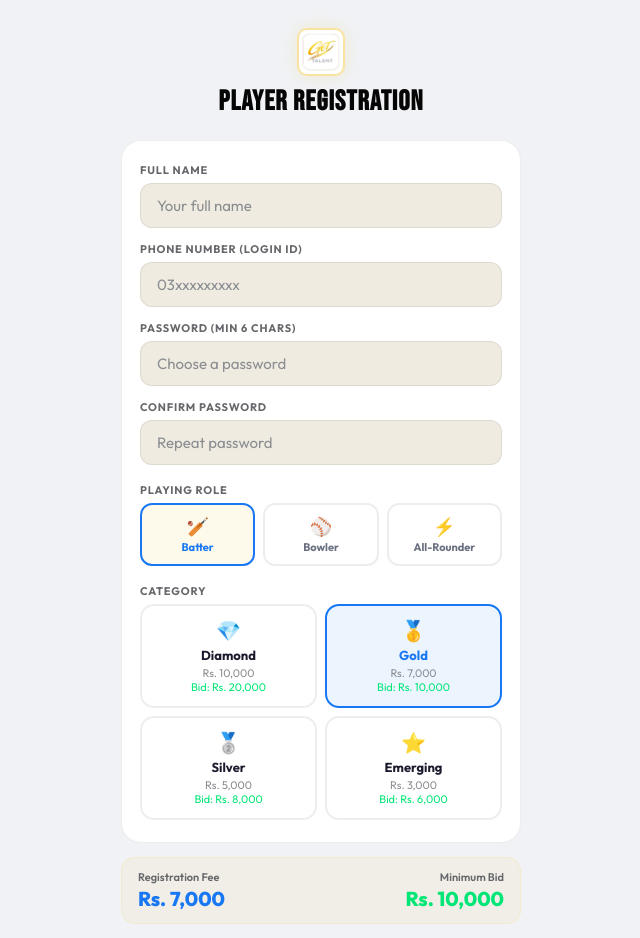
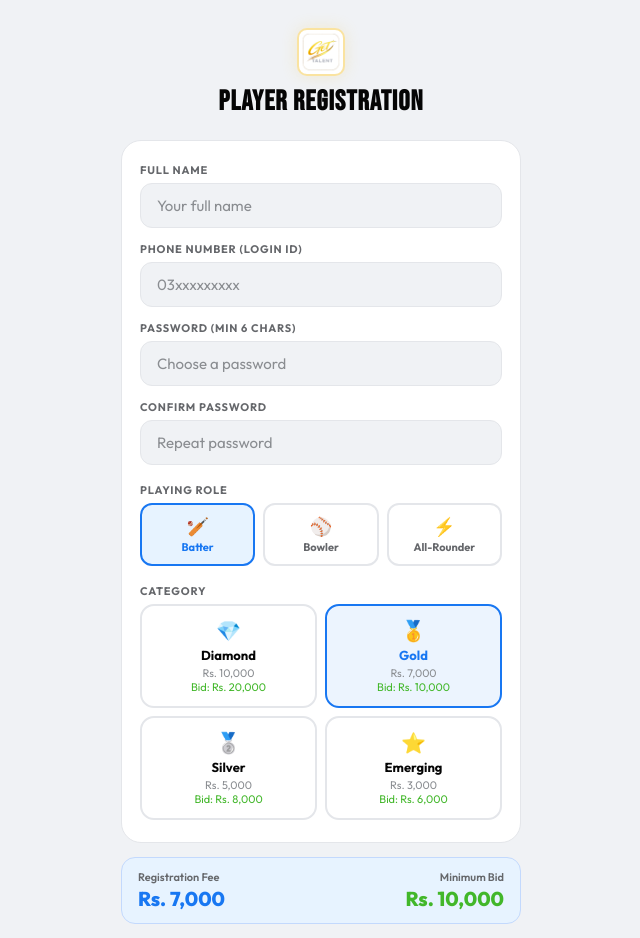
Before and after one commit to umerhayat93/Get-Talent, a React (Vite) app in the folder frontend/: page /register/player in a window 1280 px wide. Shown: the top 938 px of the page, without its empty margins (319-959 px from the left). Built offline with nearby package versions, Linux system fonts and the light colour scheme; no server answers.

Commit message:
Update RegisterPlayerPage.jsx

```diff
--- a/frontend/src/pages/RegisterPlayerPage.jsx
+++ b/frontend/src/pages/RegisterPlayerPage.jsx
@@ -4,6 +4,7 @@ import toast from 'react-hot-toast';
 import api from '../utils/api';
 import GTLogo from '../components/common/GTLogo';
 import PaymentModal from '../components/common/PaymentModal';
+import { useAuthStore } from '../store/authStore';
 
 const CATS = [
   { name: 'Diamond', fee: 10000, minBid: 20000, icon: '💎', color: '#40a9ff' },
@@ -18,8 +19,9 @@ const SKILLS = [
 ];
 
 export default function RegisterPlayerPage() {
-  const navigate = useNavigate();
-  const [step, setStep] = useState('form'); // 'form' | 'success'
+  const navigate  = useNavigate();
+  const setAuth   = useAuthStore(s => s.setAuth);
+  const [step, setStep] = useState('form');
   const [loading, setLoading] = useState(false);
   const [showPayment, setShowPayment] = useState(false);
   const [form, setForm] = useState({ name: '', phone: '', password: '', confirm: '', skill: 'Batter', category: 'Gold' });
@@ -47,13 +49,17 @@ export default function RegisterPlayerPage() {
     if (!validate()) return;
     setLoading(true);
     try {
-      await api.post('/auth/register/player', {
+      const { data } = await api.post('/auth/register/player', {
         name: form.name.trim(),
         phone: form.phone.trim(),
         password: form.password,
         skill: form.skill,
         category: form.category,
       });
+      // Auto-login with returned token so receipt upload works immediately
+      if (data.token && data.user) {
+        setAuth(data.token, data.user);
+      }
       setStep('success');
     } catch (err) {
       const msg = err.response?.data?.message || 'Registration failed';
@@ -86,7 +92,7 @@ export default function RegisterPlayerPage() {
     </div>
   );
 
-  const inp = { width: '100%', padding: '12px 16px', background: '#f0ebe0', border: '1.5px solid rgba(0,0,0,0.08)', borderRadius: 12, color: '#050505', fontSize: 15, outline: 'none', fontFamily: 'Outfit, sans-serif', boxSizing: 'border-box' };
+  const inp = { width: '100%', padding: '12px 16px', background: '#f0f2f5', border: '1.5px solid #e4e6ea', borderRadius: 12, color: '#050505', fontSize: 15, outline: 'none', fontFamily: 'Outfit, sans-serif', boxSizing: 'border-box' };
   const lbl = { display: 'block', fontSize: 11, fontWeight: 700, color: '#65676b', letterSpacing: '0.8px', textTransform: 'uppercase', marginBottom: 6 };
 
   return (
@@ -97,43 +103,38 @@ export default function RegisterPlayerPage() {
       </div>
 
       <form onSubmit={handleSubmit} noValidate>
-        <div style={{ background: '#ffffff', border: '1px solid rgba(0,0,0,0.07)', borderRadius: 20, padding: '22px 18px', marginBottom: 14 }}>
+        <div style={{ background: '#ffffff', border: '1px solid #e4e6ea', borderRadius: 20, padding: '22px 18px', marginBottom: 14 }}>
 
-          {/* Name */}
           <div style={{ marginBottom: 14 }}>
             <label style={lbl}>Full Name</label>
-            <input type="text" value={form.name} onChange={e => setField('name', e.target.value)} placeholder="Your full name" style={{ ...inp, borderColor: errs.name ? '#ff4444' : 'rgba(0,0,0,0.08)' }} onFocus={e => e.target.style.borderColor = '#1877f2'} onBlur={e => e.target.style.borderColor = errs.name ? '#ff4444' : 'rgba(0,0,0,0.08)'} />
+            <input type="text" value={form.name} onChange={e => setField('name', e.target.value)} placeholder="Your full name" style={{ ...inp, borderColor: errs.name ? '#ff4444' : '#e4e6ea' }} onFocus={e => e.target.style.borderColor = '#1877f2'} onBlur={e => e.target.style.borderColor = errs.name ? '#ff4444' : '#e4e6ea'} />
             {errs.name && <p style={{ fontSize: 12, color: '#ff6666', marginTop: 4 }}>{errs.name}</p>}
           </div>
 
-          {/* Phone */}
           <div style={{ marginBottom: 14 }}>
             <label style={lbl}>Phone Number (Login ID)</label>
-            <input type="tel" value={form.phone} onChange={e => setField('phone', e.target.value)} placeholder="03xxxxxxxxx" style={{ ...inp, borderColor: errs.phone ? '#ff4444' : 'rgba(0,0,0,0.08)' }} onFocus={e => e.target.style.borderColor = '#1877f2'} onBlur={e => e.target.style.borderColor = errs.phone ? '#ff4444' : 'rgba(0,0,0,0.08)'} />
+            <input type="tel" value={form.phone} onChange={e => setField('phone', e.target.value)} placeholder="03xxxxxxxxx" style={{ ...inp, borderColor: errs.phone ? '#ff4444' : '#e4e6ea' }} onFocus={e => e.target.style.borderColor = '#1877f2'} onBlur={e => e.target.style.borderColor = errs.phone ? '#ff4444' : '#e4e6ea'} />
             {errs.phone && <p style={{ fontSize: 12, color: '#ff6666', marginTop: 4 }}>{errs.phone}</p>}
           </div>
 
-          {/* Password */}
           <div style={{ marginBottom: 14 }}>
             <label style={lbl}>Password (min 6 chars)</label>
-            <input type="password" value={form.password} onChange={e => setField('password', e.target.value)} placeholder="Choose a password" style={{ ...inp, borderColor: errs.password ? '#ff4444' : 'rgba(0,0,0,0.08)' }} onFocus={e => e.target.style.borderColor = '#1877f2'} onBlur={e => e.target.style.borderColor = errs.password ? '#ff4444' : 'rgba(0,0,0,0.08)'} />
+            <input type="password" value={form.password} onChange={e => setField('password', e.target.value)} placeholder="Choose a password" style={{ ...inp, borderColor: errs.password ? '#ff4444' : '#e4e6ea' }} onFocus={e => e.target.style.borderColor = '#1877f2'} onBlur={e => e.target.style.borderColor = errs.password ? '#ff4444' : '#e4e6ea'} />
             {errs.password && <p style={{ fontSize: 12, color: '#ff6666', marginTop: 4 }}>{errs.password}</p>}
           </div>
 
-          {/* Confirm */}
           <div style={{ marginBottom: 18 }}>
             <label style={lbl}>Confirm Password</label>
-            <input type="password" value={form.confirm} onChange={e => setField('confirm', e.target.value)} placeholder="Repeat password" style={{ ...inp, borderColor: errs.confirm ? '#ff4444' : 'rgba(0,0,0,0.08)' }} onFocus={e => e.target.style.borderColor = '#1877f2'} onBlur={e => e.target.style.borderColor = errs.confirm ? '#ff4444' : 'rgba(0,0,0,0.08)'} />
+            <input type="password" value={form.confirm} onChange={e => setField('confirm', e.target.value)} placeholder="Repeat password" style={{ ...inp, borderColor: errs.confirm ? '#ff4444' : '#e4e6ea' }} onFocus={e => e.target.style.borderColor = '#1877f2'} onBlur={e => e.target.style.borderColor = errs.confirm ? '#ff4444' : '#e4e6ea'} />
             {errs.confirm && <p style={{ fontSize: 12, color: '#ff6666', marginTop: 4 }}>{errs.confirm}</p>}
           </div>
 
-          {/* Skill */}
           <div style={{ marginBottom: 18 }}>
             <label style={lbl}>Playing Role</label>
             <div style={{ display: 'flex', gap: 8 }}>
               {SKILLS.map(s => (
                 <button key={s.value} type="button" onClick={() => setField('skill', s.value)}
-                  style={{ flex: 1, padding: '10px 6px', borderRadius: 12, cursor: 'pointer', border: `2px solid ${form.skill === s.value ? '#1877f2' : 'rgba(0,0,0,0.07)'}`, background: form.skill === s.value ? 'rgba(245,200,66,0.1)' : 'transparent', color: form.skill === s.value ? '#1877f2' : '#6a7080', textAlign: 'center', transition: 'all 0.15s' }}>
+                  style={{ flex: 1, padding: '10px 6px', borderRadius: 12, cursor: 'pointer', border: `2px solid ${form.skill === s.value ? '#1877f2' : '#e4e6ea'}`, background: form.skill === s.value ? '#e7f3ff' : 'transparent', color: form.skill === s.value ? '#1877f2' : '#65676b', textAlign: 'center', transition: 'all 0.15s' }}>
                   <div style={{ fontSize: 18, marginBottom: 2 }}>{s.icon}</div>
                   <div style={{ fontSize: 11, fontWeight: 700 }}>{s.value}</div>
                 </button>
@@ -141,31 +142,29 @@ export default function RegisterPlayerPage() {
             </div>
           </div>
 
-          {/* Category */}
           <div>
             <label style={lbl}>Category</label>
             <div style={{ display: 'grid', gridTemplateColumns: '1fr 1fr', gap: 8 }}>
               {CATS.map(c => (
                 <div key={c.name} onClick={() => setField('category', c.name)}
-                  style={{ padding: '12px 10px', borderRadius: 14, cursor: 'pointer', textAlign: 'center', border: `2px solid ${form.category === c.name ? c.color : 'rgba(0,0,0,0.07)'}`, background: form.category === c.name ? `${c.color}15` : 'transparent', transition: 'all 0.15s' }}>
+                  style={{ padding: '12px 10px', borderRadius: 14, cursor: 'pointer', textAlign: 'center', border: `2px solid ${form.category === c.name ? c.color : '#e4e6ea'}`, background: form.category === c.name ? `${c.color}15` : 'transparent', transition: 'all 0.15s' }}>
                   <div style={{ fontSize: 20, marginBottom: 4 }}>{c.icon}</div>
-                  <div style={{ fontWeight: 700, fontSize: 13, color: form.category === c.name ? c.color : '#1a1a2e', marginBottom: 3 }}>{c.name}</div>
+                  <div style={{ fontWeight: 700, fontSize: 13, color: form.category === c.name ? c.color : '#050505', marginBottom: 3 }}>{c.name}</div>
                   <div style={{ fontSize: 11, color: '#8a8d91' }}>Rs. {c.fee.toLocaleString()}</div>
-                  <div style={{ fontSize: 11, color: '#00e676' }}>Bid: Rs. {c.minBid.toLocaleString()}</div>
+                  <div style={{ fontSize: 11, color: '#42b72a' }}>Bid: Rs. {c.minBid.toLocaleString()}</div>
                 </div>
               ))}
             </div>
           </div>
         </div>
 
-        {/* Fee summary */}
-        <div style={{ background: 'rgba(245,200,66,0.07)', border: '1px solid rgba(245,200,66,0.15)', borderRadius: 14, padding: '12px 16px', marginBottom: 16, display: 'flex', justifyContent: 'space-between' }}>
+        <div style={{ background: '#e7f3ff', border: '1px solid #c3d9fd', borderRadius: 14, padding: '12px 16px', marginBottom: 16, display: 'flex', justifyContent: 'space-between' }}>
           <div><div style={{ fontSize: 11, color: '#65676b', fontWeight: 600, marginBottom: 2 }}>Registration Fee</div><div style={{ fontSize: 20, fontWeight: 800, color: '#1877f2' }}>Rs. {cat.fee.toLocaleString()}</div></div>
-          <div style={{ textAlign: 'right' }}><div style={{ fontSize: 11, color: '#65676b', fontWeight: 600, marginBottom: 2 }}>Minimum Bid</div><div style={{ fontSize: 20, fontWeight: 800, color: '#00e676' }}>Rs. {cat.minBid.toLocaleString()}</div></div>
+          <div style={{ textAlign: 'right' }}><div style={{ fontSize: 11, color: '#65676b', fontWeight: 600, marginBottom: 2 }}>Minimum Bid</div><div style={{ fontSize: 20, fontWeight: 800, color: '#42b72a' }}>Rs. {cat.minBid.toLocaleString()}</div></div>
         </div>
 
-        <button type="submit" disabled={loading} style={{ width: '100%', padding: '14px', borderRadius: 14, background: loading ? '#e4e6ea' : 'linear-gradient(135deg,#f5c842,#e6a800)', border: 'none', color: loading ? '#9090a8' : '#ffffff', fontSize: 16, fontWeight: 800, cursor: loading ? 'not-allowed' : 'pointer', display: 'flex', alignItems: 'center', justifyContent: 'center', gap: 10 }}>
-          {loading ? <><div style={{ width: 18, height: 18, border: '2.5px solid rgba(255,255,255,0.2)', borderTopColor: '#888', borderRadius: '50%', animation: 'spin 0.7s linear infinite' }} />Registering...</> : 'Register as Player'}
+        <button type="submit" disabled={loading} style={{ width: '100%', padding: '14px', borderRadius: 14, background: loading ? '#e4e6ea' : '#1877f2', border: 'none', color: loading ? '#9090a8' : '#ffffff', fontSize: 16, fontWeight: 800, cursor: loading ? 'not-allowed' : 'pointer', display: 'flex', alignItems: 'center', justifyContent: 'center', gap: 10, fontFamily: 'Outfit,sans-serif' }}>
+          {loading ? <><div style={{ width: 18, height: 18, border: '2.5px solid rgba(255,255,255,0.2)', borderTopColor: '#fff', borderRadius: '50%', animation: 'spin 0.7s linear infinite' }} />Registering...</> : 'Register as Player'}
         </button>
 
         <p style={{ textAlign: 'center', color: '#8a8d91', fontSize: 13, marginTop: 14 }}>
```
